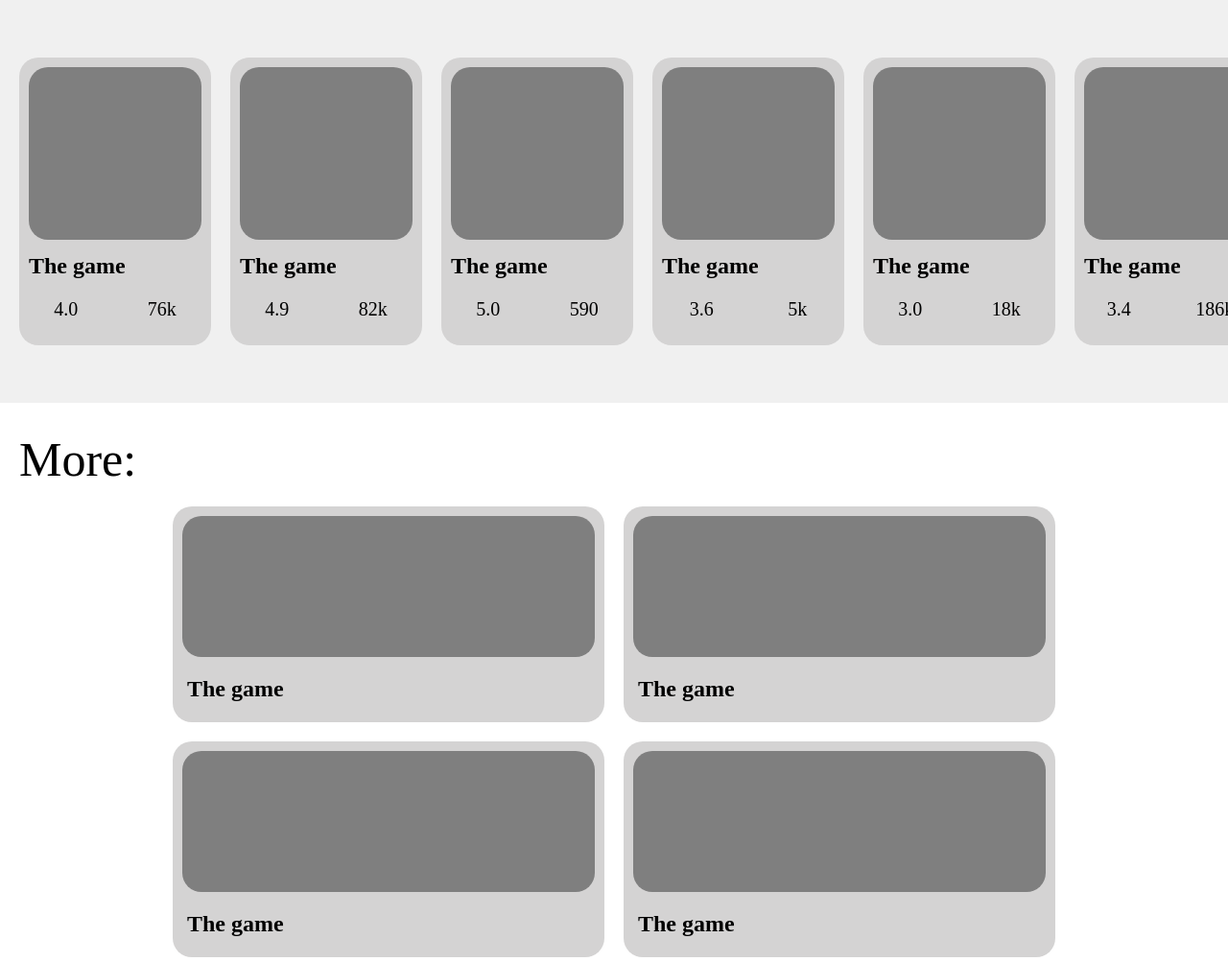
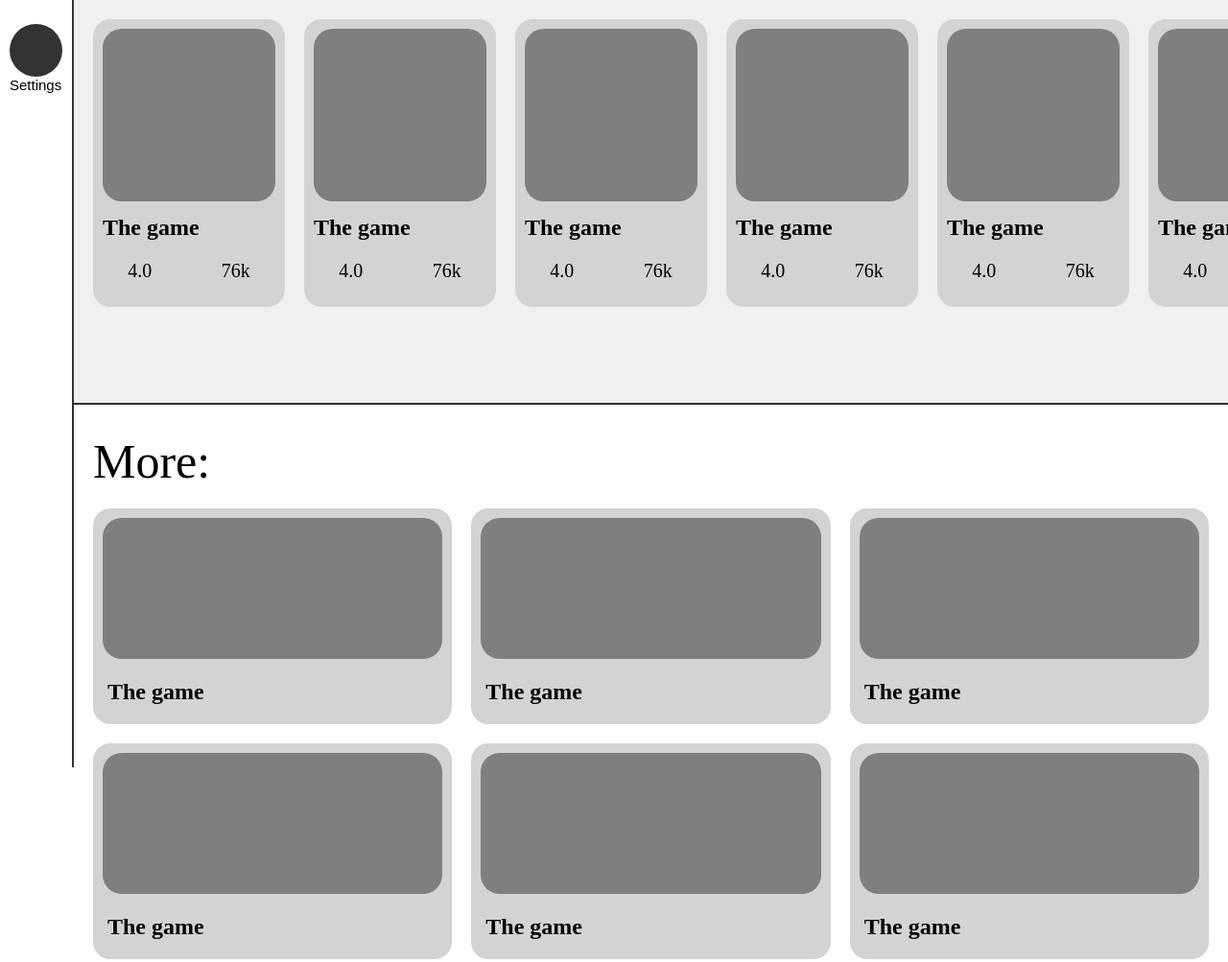
Before and after one commit to 2Karton2/css-animation-cards, a plain HTML site: page index.html in a window 1280 px wide. Shown: the top 1003 px of the page at 96% size. Drawn offline with Linux system fonts and the light colour scheme.

Commit message:
feat: add new sidebar and new animations

```diff
--- a/index.html
+++ b/index.html
@@ -7,7 +7,14 @@
     <title>cards</title>
 </head>
 <body>
+    <div class="container-aside">
+        <div class="settings">
+            <button class="settings-button"></button>
+        </div>
+    </div>
+    <div class="container-main">
         <div class="wrapper">
+            <div class="card-wrapper">
                 <div class="card">
                     <img src="1.png" alt="" class="image">
                     <h2 class="title">The game</h2>
@@ -17,86 +24,104 @@
                     </div>
                     <button class="button">Play</button>
                 </div>
+                <div class="animation-block"></div>
+            </div>
+
+            <div class="card-wrapper">
                 <div class="card">
                     <img src="1.png" alt="" class="image">
                     <h2 class="title">The game</h2>
                     <div class="rateandonline">
-                <p class="rate">4.9</p>
-                <p class="online">82k</p>
+                        <p class="rate">4.0</p>
+                        <p class="online">76k</p>
                     </div>
                     <button class="button">Play</button>
                 </div>
+                <div class="animation-block"></div>
+            </div>
+            <div class="card-wrapper">
                 <div class="card">
                     <img src="1.png" alt="" class="image">
                     <h2 class="title">The game</h2>
                     <div class="rateandonline">
-                <p class="rate">5.0</p>
-                <p class="online">590</p>
+                        <p class="rate">4.0</p>
+                        <p class="online">76k</p>
                     </div>
                     <button class="button">Play</button>
                 </div>
+                <div class="animation-block"></div>
+            </div>
+            <div class="card-wrapper">
                 <div class="card">
                     <img src="1.png" alt="" class="image">
                     <h2 class="title">The game</h2>
                     <div class="rateandonline">
-                <p class="rate">3.6</p>
-                <p class="online">5k</p>
+                        <p class="rate">4.0</p>
+                        <p class="online">76k</p>
                     </div>
                     <button class="button">Play</button>
                 </div>
+                <div class="animation-block"></div>
+            </div>
+            <div class="card-wrapper">
                 <div class="card">
                     <img src="1.png" alt="" class="image">
                     <h2 class="title">The game</h2>
                     <div class="rateandonline">
-                <p class="rate">3.0</p>
-                <p class="online">18k</p>
+                        <p class="rate">4.0</p>
+                        <p class="online">76k</p>
                     </div>
                     <button class="button">Play</button>
                 </div>
+                <div class="animation-block"></div>
+            </div>
+            <div class="card-wrapper">
                 <div class="card">
                     <img src="1.png" alt="" class="image">
                     <h2 class="title">The game</h2>
                     <div class="rateandonline">
-                <p class="rate">3.4</p>
-                <p class="online">186k</p>
+                        <p class="rate">4.0</p>
+                        <p class="online">76k</p>
                     </div>
                     <button class="button">Play</button>
                 </div>
+                <div class="animation-block"></div>
+            </div>
+            <div class="card-wrapper">
                 <div class="card">
                     <img src="1.png" alt="" class="image">
                     <h2 class="title">The game</h2>
                     <div class="rateandonline">
-                <p class="rate">4.7</p>
-                <p class="online">26k</p>
+                        <p class="rate">4.0</p>
+                        <p class="online">76k</p>
                     </div>
                     <button class="button">Play</button>
                 </div>
+                <div class="animation-block"></div>
+            </div>
+            <div class="card-wrapper">
                 <div class="card">
                     <img src="1.png" alt="" class="image">
                     <h2 class="title">The game</h2>
                     <div class="rateandonline">
-                <p class="rate">4.7</p>
-                <p class="online">26k</p>
+                        <p class="rate">4.0</p>
+                        <p class="online">76k</p>
                     </div>
                     <button class="button">Play</button>
                 </div>
+                <div class="animation-block"></div>
+            </div>
+            <div class="card-wrapper">
                 <div class="card">
                     <img src="1.png" alt="" class="image">
                     <h2 class="title">The game</h2>
                     <div class="rateandonline">
-                <p class="rate">4.7</p>
-                <p class="online">26k</p>
+                        <p class="rate">4.0</p>
+                        <p class="online">76k</p>
                     </div>
                     <button class="button">Play</button>
                 </div>
-        <div class="card">
-            <img src="1.png" alt="" class="image">
-            <h2 class="title">The game</h2>
-            <div class="rateandonline">
-                <p class="rate">4.7</p>
-                <p class="online">26k</p>
-            </div>
-            <button class="button">Play</button>
+                <div class="animation-block"></div>
             </div>
         </div>
 
@@ -216,5 +241,6 @@
                 </div>
             </div>
         </div>
+    </div>
 </body>
 </html>
--- a/styles.css
+++ b/styles.css
@@ -4,15 +4,8 @@ body {
     color: black;
 }
 
-@keyframes move {
-    0% {
-        opacity: 0;
-        transform: translateX(-300px) scale(0.5);
-    }
-    100% {
-        opacity: 1;
-        transform: translateX(0px) scale(1);
-    }
+.container-main {
+    margin-left: 77px;
 }
 
 .wrapper::-webkit-scrollbar {
@@ -21,8 +14,8 @@ body {
 
 .wrapper {
     display: flex;
-    justify-content: start;
-    align-items: center;
+    justify-content: flex-start;
+    align-items: flex-start;
     overflow-x: auto;
     padding-top: 20px;
     padding-bottom: 20px;
@@ -32,30 +25,70 @@ body {
     flex-wrap: nowrap;
     background-color: #f0f0f0;
     gap: 20px;
+    border-bottom: 2px solid #333;
 }
 
 .card {
-    animation: move 0.5s;
     height: 300px;
     width: 200px;
     min-width: 200px;
-    border-radius: 20px;
+    border-radius: 18px;
     background-color: #d4d3d3;
     overflow: hidden;
-    transition: 0.2s;
+    transition: transform 0.1s, height 0.1s, background-color 0.2s, box-shadow 0s, opacity 0.3s;
 }
 
 .card:hover {
-    transform: scale(1.1);
+    transform: scale(1.03);
     background-color: #bdbcbc;
     height: 360px;
+    box-shadow: 0px 1.5px 2px 0px #555;
 }
 
-.card:first-child {
+@keyframes card-move {
+    0% {
+        opacity: 0;
+        transform: translateY(-10px);
+        width: 0px;
+    }
+    20% {
+        opacity: 1;
+    }
+    25% {
+        opacity: 1;
+        width: 75px;
+    }
+    50% {
+        opacity: 1;
+        transform: translateY(10px);
+        width: 125px;
+    }
+    100% {
+        opacity: 1;
+        transform: translateY(0px);
+        width: 100px;
+    }
+}
+
+.animation-block {
+    height: 5px;
+    border-radius: 15px;
+    margin: 0 auto;
+    margin-top: 15px;
+    opacity: 0;
+    z-index: 5;
+    background-color: rgba(0, 0, 255, 0.904);
+}
+
+.card:hover + .animation-block {
+    animation: card-move 0.4s 0.125s forwards;
+}
+
+.card-wrapper:first-child {
     margin-left: 20px;
 }
 
-.card:last-child {
+.card-wrapper:last-child {
     margin-right: 20px;
 }
 
@@ -104,6 +137,11 @@ font-size: 20px;
     background-color: rgb(0, 0, 216);
 }
 
+.button:active {
+    background-color: blue;
+}
+
+
 .card:hover .button {
     opacity: 1;
 }
@@ -117,15 +155,17 @@ font-size: 20px;
 
 .grid {
     display: grid;
-    grid-template-columns: repeat(auto-fit, 450px);
+    grid-template-columns: repeat(auto-fit, minmax(350px, 1fr));
     grid-template-rows: auto;
     justify-content: center;
     gap: 20px;
     margin-bottom: 50px;
+    margin-left: 20px;
+    margin-right: 20px;
 }
 
 .grid__wrapper {
-    width: 450px;
+    width: 100%;;
     height: 225px;
     position: relative;
 }
@@ -134,40 +174,34 @@ font-size: 20px;
     position: absolute;
     top: 0;
     left: 0;
-    width: 450px;
+    width: 100%;
     height: 225px;
     background-color: #d4d3d3;
-    border-radius: 20px;
+    border-radius: 18px;
     box-shadow: 0px 0px 0px 0px black;
     overflow: hidden;
-    z-index: 10;
-    transition: height 0.2s, transform 0.2s, box-shadow 0.1s, z-index 0s, background-color 0.2s;
-    transition-delay: 0s, 0s, 0s, 0.2s;
+    transition: height 0.04s, transform 0.1s, box-shadow 0.1s, z-index 0s, background-color 0.2s;
 }
 
 .grid__wrapper__card:hover {
-    z-index: 20;
+    z-index: 10;
     height: 275px;
     transform: scale(1.04);
-    box-shadow: 0px 2px 11px 0px black;
-    transition-delay: 0s;
+    box-shadow: 0px 2px 2px 0px #555;
     background-color: #bdbcbc;
 }
 
 .img {
     display: block;
-    width: 430px;
+    width: calc(100% - 20px);
     height: 147px;
     border-radius: 20px;
-    margin-top: 10px;
-    margin-left: auto;
-    margin-right: auto;
+    margin: 10px;
 }
 
 .grid__title {
-    margin-left: 15px;
-    margin-top: 20px;
-    margin-bottom: 22px;
+    width: calc(100% - 30px);
+    margin: 21px 15px;
 }
 
 .grid__button {
@@ -179,6 +213,7 @@ font-size: 20px;
     border-radius: 10px;
     outline: none;
     border: none;
+    padding: 0px;
     color: white;
     font-size: 20px;
     opacity: 0;
@@ -189,6 +224,61 @@ font-size: 20px;
     background-color: rgb(0, 0, 216);
 }
 
+.grid__button:active {
+    background-color: blue;
+}
+
+
 .grid__wrapper__card:hover .grid__button {
     opacity: 1;
 }
+
+.container-aside {
+    position: fixed;
+    top: 0;
+    left: 0;
+    min-width: 75px;
+    width: 75px;
+    height: 100vh;
+    display: flex;
+    flex-direction: column;
+    justify-content: flex-start;
+    align-items: center;
+    border-right: 2px solid #333;
+    background-color: white;
+}
+
+.settings {
+    height: 82px;
+    margin-top: 20px;
+    border-radius: 7px;
+}
+
+.settings-button {
+    margin: 5px;
+    width: 55px;
+    height: 55px;
+    background-color: #333;
+    border-radius: 50%;
+    outline: none;
+    border: none;
+    position: relative;
+    transition: background-color 0s;
+}
+
+.settings:hover .settings-button{
+    background-color: #555;
+}
+
+.settings:active .settings-button{
+    background-color: #333;
+}
+
+.settings-button::after {
+    content: "Settings";
+    color: black;
+    font-size: 15px;
+    position: absolute;
+    top: 55px;
+    left: 0px;
+}
```
Lines whose indentation alone changed are shown as unchanged.
